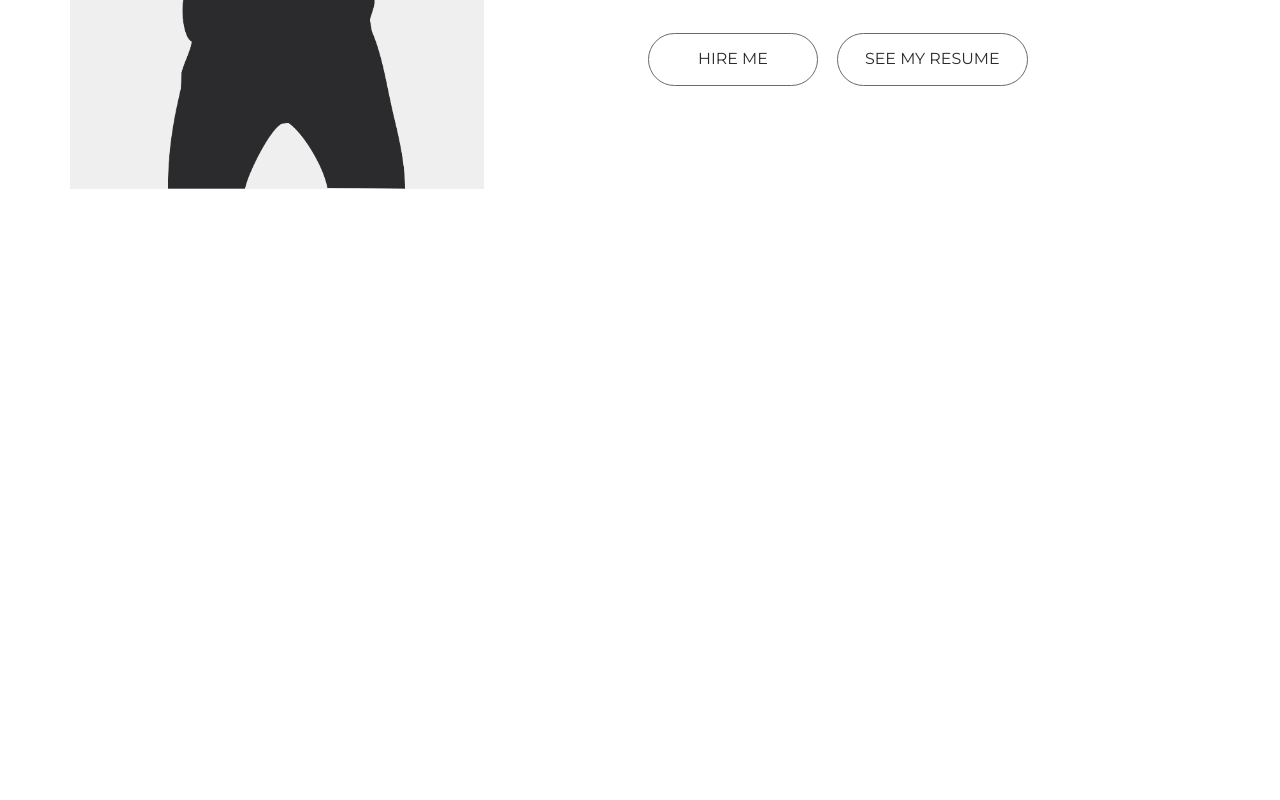
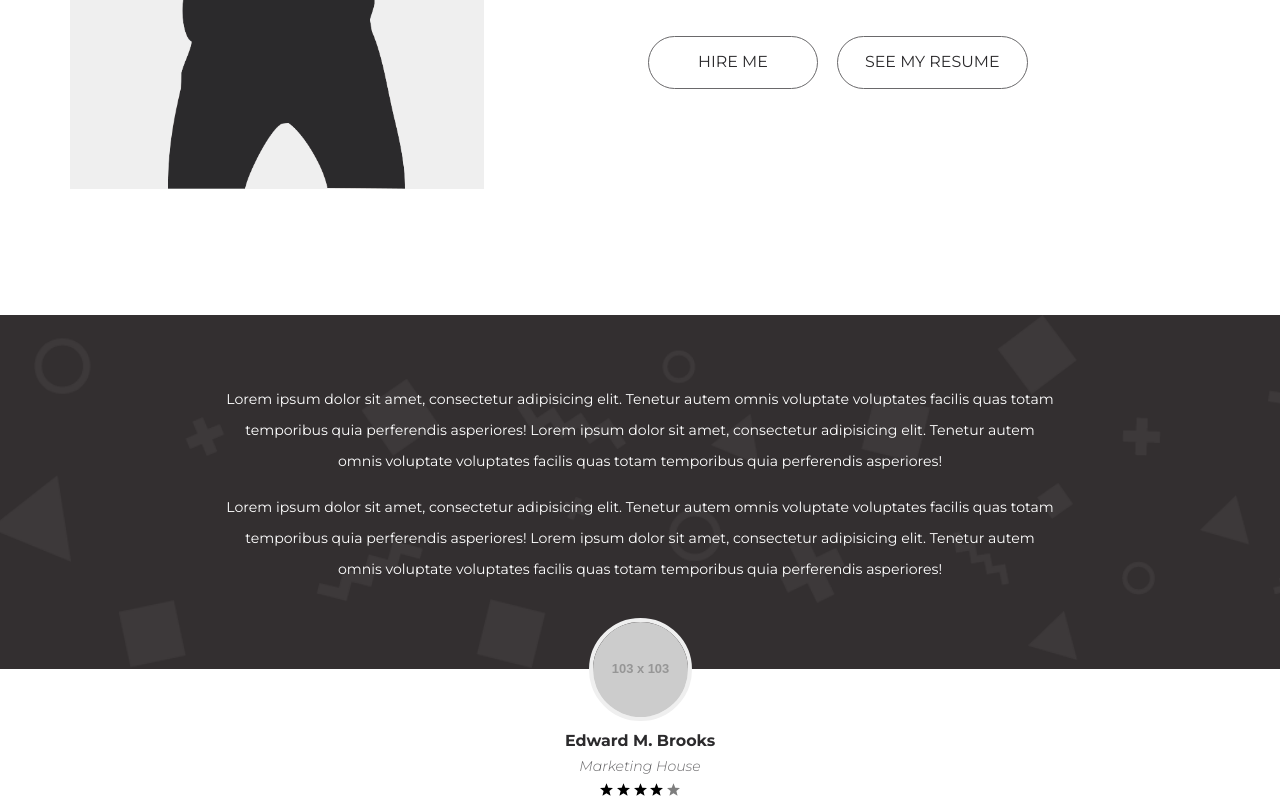
Before and after one commit to GoryachkoP/portfolio, a plain HTML site: page index.html in a window 1280 px wide. Shown: the part 2110-2910 px from the top of the page. Before the commit the page ends 2425 px from the top, so only its background shows below. Drawn offline with Linux system fonts and the light colour scheme; placeholder pictures from the web are drawn by us.

Commit message:
reviews block

```diff
--- /dev/null
+++ b/css/blocks/reviews.less
@@ -0,0 +1,70 @@
+// main: ../style.less
+
+.reviews {
+  padding: 4.6rem 0;
+  background:#332F30 url("../images/reviews-bg.png") center no-repeat;
+  background-size: cover;
+  position: relative;
+}
+
+.reviews__item {
+  width: 100%;
+  max-width: 830px;
+  margin: 0 auto;
+}
+
+.reviews__text {
+  font-size: .94rem;
+  color: @white;
+  line-height: 2.2;
+  text-align: center;
+}
+
+.reviews__author {
+  margin-top: -51px;
+  width: 100%;
+  position: absolute;
+  text-align: center;
+  top: 100%;
+  left: 0;
+  z-index: 1;
+}
+
+.rewiews__photo {
+  display: block;
+  margin: 0 auto 0.6rem;
+  height: 103px;
+  width: 103px;
+
+  border-radius: 50%;
+  border: 4px solid #EFEFEF;
+}
+
+.reviews__name {
+  margin-bottom: 0.3em;
+  color: @black;
+  font-size: 1.06rem;
+  font-weight: 700;
+  line-height: 1.4em;
+}
+
+.reviews__company {
+  margin-bottom: 0.4em;
+  font-size: 0.94rem;
+  font-weight: 300;
+  font-style: italic;
+  color: @gray;
+}
+
+.reviews__rating {
+
+}
+
+.reviews__star {
+  width: 13px;
+  height: 13px;
+
+  &--unactive {
+    opacity: .5;
+  }
+}
--- a/css/style.less
+++ b/css/style.less
@@ -15,6 +15,10 @@ body {
 
 h1, h2, h3, h4, h5, h6 {
   margin: 0;
+}
+
+p {
+  margin: 0 0 1rem 0;
 }
 
 *,
@@ -36,6 +40,7 @@ h1, h2, h3, h4, h5, h6 {
 @import "blocks/work";
 @import "blocks/portfolio";
 @import "blocks/about";
+@import "blocks/reviews";
 
 
 /* Helpers */
--- a/index.html
+++ b/index.html
@@ -222,5 +222,50 @@
       </div> <!-- /.about__inner -->
     </div> <!-- /.container -->
   </section>
+
+
+  <!-- reviews block -->
+  <div class="reviews">
+    <div class="container">
+
+      <div class="reviews__item">
+        <div class="reviews__text">
+          <p>
+            Lorem ipsum dolor sit amet, consectetur adipisicing elit.
+            Tenetur autem omnis voluptate voluptates facilis quas totam
+            temporibus quia perferendis asperiores!
+            Lorem ipsum dolor sit amet, consectetur adipisicing elit.
+            Tenetur autem omnis voluptate voluptates facilis quas totam
+            temporibus quia perferendis asperiores!
+          </p>
+          <p>
+            Lorem ipsum dolor sit amet, consectetur adipisicing elit.
+            Tenetur autem omnis voluptate voluptates facilis quas totam
+            temporibus quia perferendis asperiores!
+            Lorem ipsum dolor sit amet, consectetur adipisicing elit.
+            Tenetur autem omnis voluptate voluptates facilis quas totam
+            temporibus quia perferendis asperiores!
+          </p>
+        </div>
+        <div class="reviews__author">
+          <img class="rewiews__photo" src="https://placehold.it/103x103" alt="">
+          <div class="reviews__name">
+            Edward M. Brooks
+          </div>
+          <div class="reviews__company">
+            Marketing House
+          </div>
+          <div class="reviews__rating">
+            <img class="reviews__star" src="images/star.svg" width="13" height="13" alt="">
+            <img class="reviews__star" src="images/star.svg" width="13" height="13" alt="">
+            <img class="reviews__star" src="images/star.svg" width="13" height="13" alt="">
+            <img class="reviews__star" src="images/star.svg" width="13" height="13" alt="">
+            <img class="reviews__star reviews__star--unactive" src="images/star.svg" width="13" height="13" alt="">
+          </div>
+        </div>
+      </div> <!-- /.reviews__item -->
+
+    </div> <!-- /.content -->
+  </div> <!-- /.reviews -->
 </body>
 </html>
```
Also changed, not shown: css/style.css, images/reviews-bg.png (added), images/star.svg (added).
